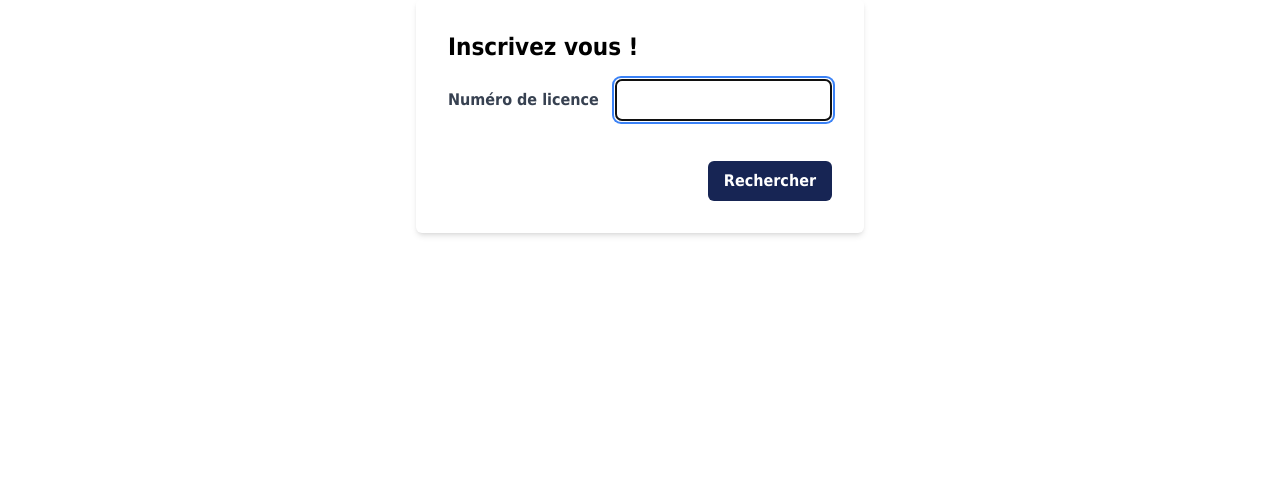
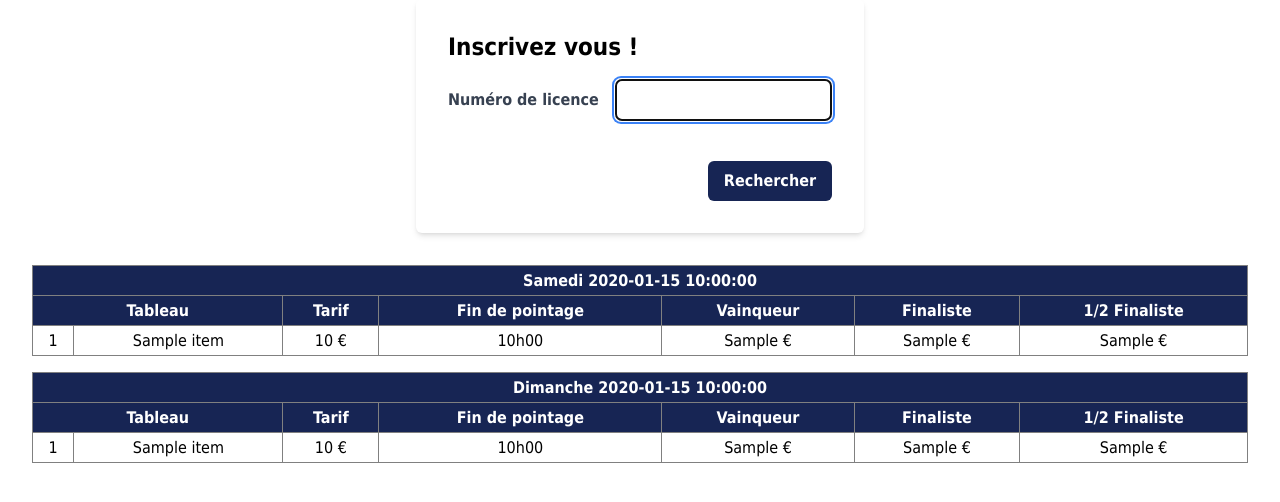
Before and after one commit to canal-elite-one/tournament-registration, a Flask app: template public/templates/public_index.html in a window 1280 px wide. Shown: the part 97-599 px from the top of the page. Run offline with Flask 3, Linux system fonts and the light colour scheme; the template is opened without the code that fills it: most values are stand-ins (such as "Sample title", 1, 10 or a date in 2020); parts of the project's set-up code (start-up, migrations or seed data) failed here and were passed over; some libraries are stand-ins or nearby versions.

Commit message:
feat: add categories on index page

```diff
--- a/public/templates/public_index.html
+++ b/public/templates/public_index.html
@@ -23,6 +23,67 @@
                 onclick="findPlayer()">Rechercher
         </button>
       </div>
+
+    </div>
+  <div class="mt-8">
+      <table class="w-full border mb-4">
+        <!-- Table content for Saturday -->
+        <thead class="bg-blue-950 rounded-t-lg">
+        <tr>
+          <th colspan="7" class="text-white">Samedi {{ saturday_date }}</th>
+        </tr>
+        <tr>
+          <th colspan="2" class="text-white">Tableau</th>
+          <th class="text-white">Tarif</th>
+          <th class="text-white">Fin de pointage</th>
+          <th class="text-white">Vainqueur</th>
+          <th class="text-white">Finaliste</th>
+          <th class="text-white">1/2 Finaliste</th>
+        </tr>
+        </thead>
+        <tbody id="saturday-table-body">
+        {% for item in saturday_categories %}
+          <tr>
+            <td>{{ item.category_id }}</td>
+            <td>{{ item.alternate_name }}</td>
+            <td>{{ item.base_registration_fee }} &euro;</td>
+            <td>{{  item.start_time.strftime('%Hh%M') }}</td>
+            <td>{{ item.reward_first }} &euro;</td>
+            <td>{{ item.reward_second }} &euro;</td>
+            <td>{{ item.reward_semi }} &euro;</td>
+          </tr>
+        {% endfor %}
+        </tbody>
+      </table>
+      <table class="w-full border mb-4">
+        <!-- Table content for Sunday -->
+        <thead class="bg-blue-950 rounded-t-lg">
+        <tr>
+          <th colspan="7" class="text-white">Dimanche {{ sunday_date }}</th>
+        </tr>
+        <tr>
+          <th colspan="2" class="text-white">Tableau</th>
+          <th class="text-white">Tarif</th>
+          <th class="text-white">Fin de pointage</th>
+          <th class="text-white">Vainqueur</th>
+          <th class="text-white">Finaliste</th>
+          <th class="text-white">1/2 Finaliste</th>
+        </tr>
+        </thead>
+        <tbody id="saturday-table-body">
+        {% for item in sunday_categories %}
+          <tr>
+            <td>{{ item.category_id }}</td>
+            <td>{{ item.alternate_name }}</td>
+            <td>{{ item.base_registration_fee }} &euro;</td>
+            <td>{{  item.start_time.strftime('%Hh%M') }}</td>
+            <td>{{ item.reward_first }} &euro;</td>
+            <td>{{ item.reward_second }} &euro;</td>
+            <td>{{ item.reward_semi }} &euro;</td>
+          </tr>
+        {% endfor %}
+        </tbody>
+      </table>
     </div>
   </div>
 
```
Also changed, not shown: public/front.py (+18 -2 lines), public/templates/public_player.html (+4 -6 lines).
